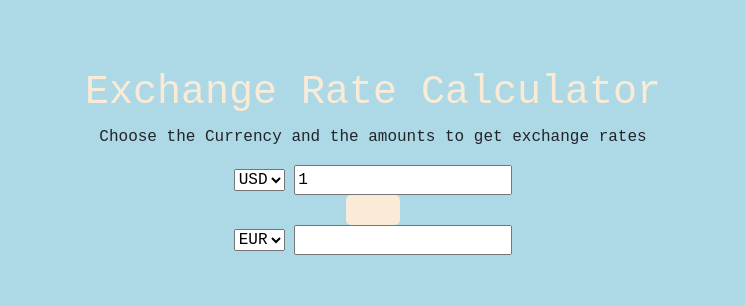
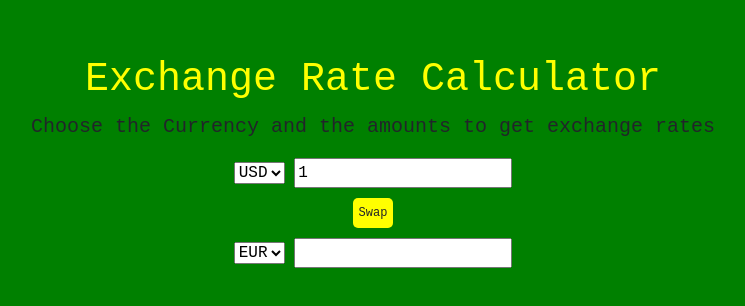
Before and after one commit to gurshankaile206/Currency-Exchanger, a website built with webpack: page src/index.html in a window 1280 px wide. Shown: the part 238-544 px from the top of the page, without its empty margins (267-1012 px from the left). Built offline with nearby package versions, Linux system fonts and the light colour scheme.

```diff
--- a/src/css/styles.css
+++ b/src/css/styles.css
@@ -1,5 +1,5 @@
 body {
-  background-color: lightblue;
+  background-color: green;
   font-family: 'Courier New', Courier, monospace;
   display: flex;
   flex-direction: column;
@@ -11,20 +11,24 @@
 }
 
 h1 {
-  color: antiquewhite;
+  color: yellow;
 }
 
 p {
   text-align: center;
+  font-size: 20px;
 }
 
 .btn {
-  color: antiquewhite;
-  background-color: antiquewhite;
+  color: e;
+  background-color: yellow;
   cursor: pointer;
   border-radius: 5px;
   font-size: 12px;
-  padding: 5px 12px;
+  padding: 5px;
+  margin-top: 10px;
+  margin-bottom: 10px;
+
 }
 * {
   box-sizing: border-box;
```
Also changed, not shown: src/Currency.js (+17 -0 lines).
